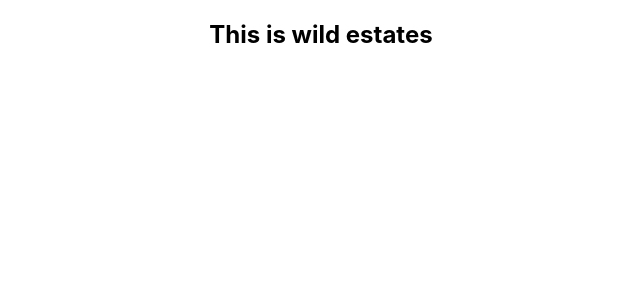
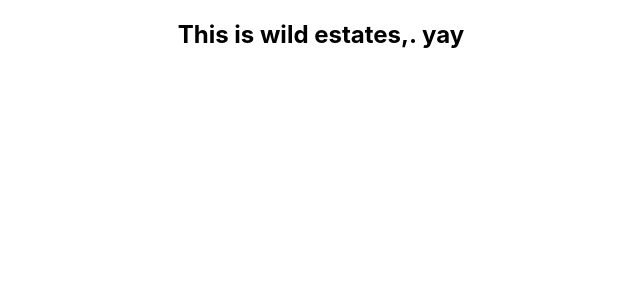
Before and after one commit to Th3At0nic/Wild_Estates-team134, a React (Create React App) app: page / in a window 1280 px wide. Shown: the top 300 px of the page, without its empty margins (319-959 px from the left). Built offline with nearby package versions, Linux system fonts and the light colour scheme.

Commit message:
second commit

```diff
--- a/src/App.js
+++ b/src/App.js
@@ -4,7 +4,7 @@ import './App.css';
 function App() {
   return (
     <div className="App">
-     <h2>This is wild estates</h2>
+     <h2>This is wild estates,. yay</h2>
     </div>
   );
 }
```
